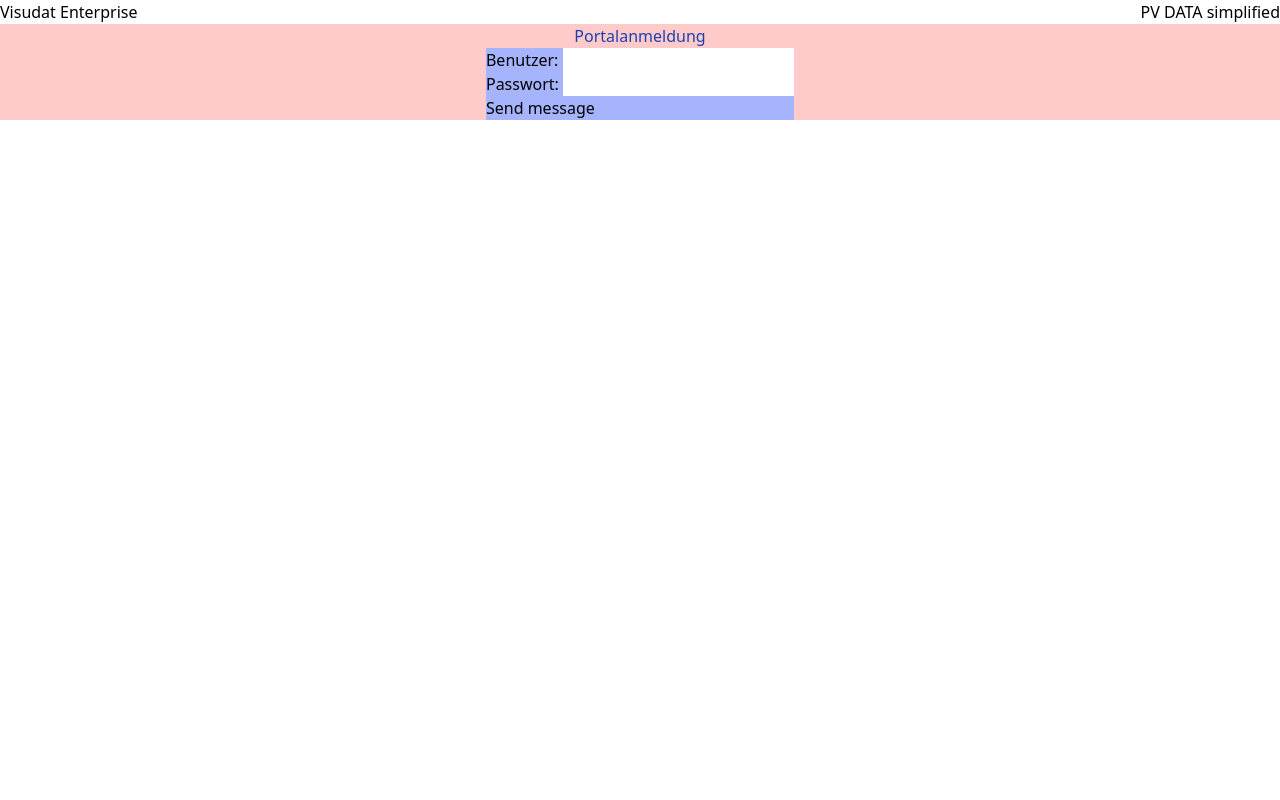
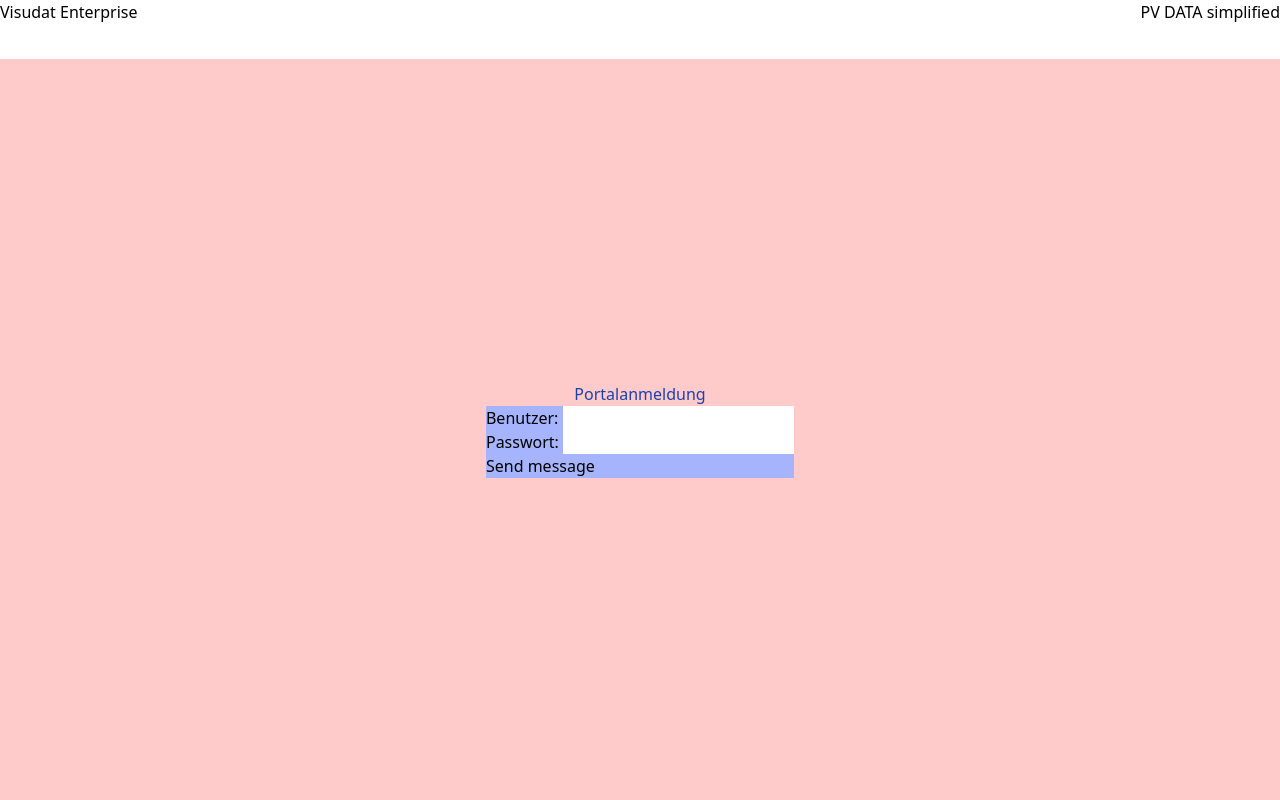
Before and after one commit to rtheimer/visudat, a Django app: page / in a window 1280 px wide. Run offline with Django 5.2, Linux system fonts and the light colour scheme; style sheets or scripts are compiled from the project's sources.

Commit message:
Modifications base.html

```diff
--- a/templates/base.html
+++ b/templates/base.html
@@ -1,6 +1,6 @@
 {% load static %}
 <!DOCTYPE html>
-<html>
+<html class="h-full text-base">
 
     <head>
         <meta charset="UTF-8">
@@ -10,11 +10,13 @@
         <link rel="stylesheet" href="{% static 'output.css' %}">
     </head>
 
-    <body class="">
-        <header class="flex justify-between">
-            {% block header %} Visudat Enterprise {% endblock %}
-        </header>
-        {% block content %}{% endblock %}
+    <body class="h-full">
+        <div class="flex flex-col h-screen">
+            <header class="flex justify-between h-16">
+                {% block header %} Visudat Enterprise {% endblock %}
+            </header>
+            {% block content %}{% endblock %}
+        </div>
     </body>
 
 </html>
```
